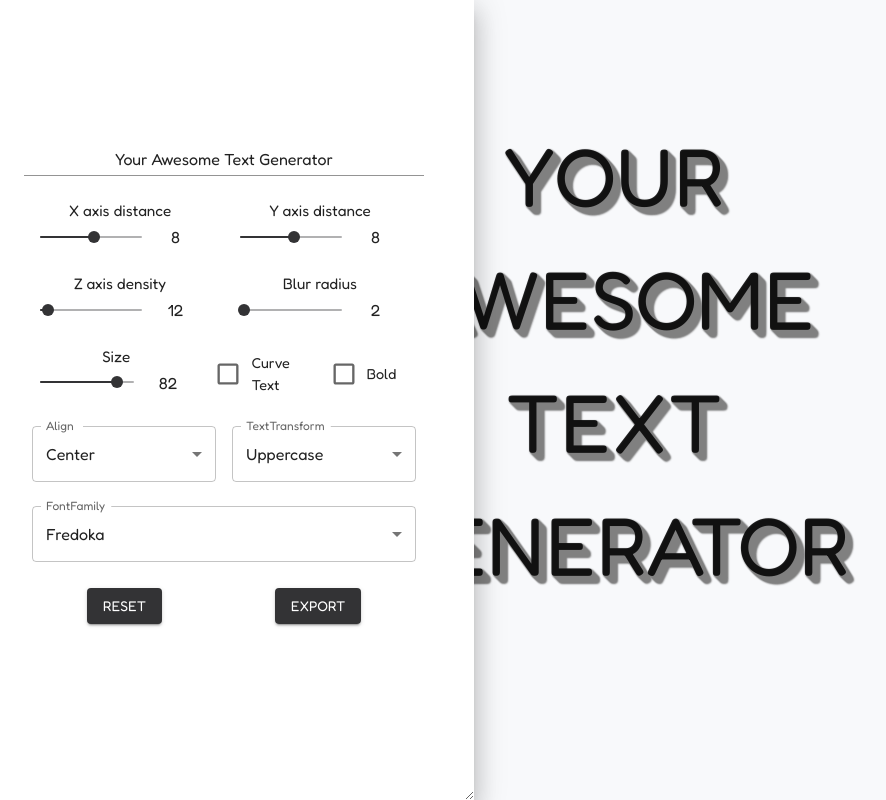
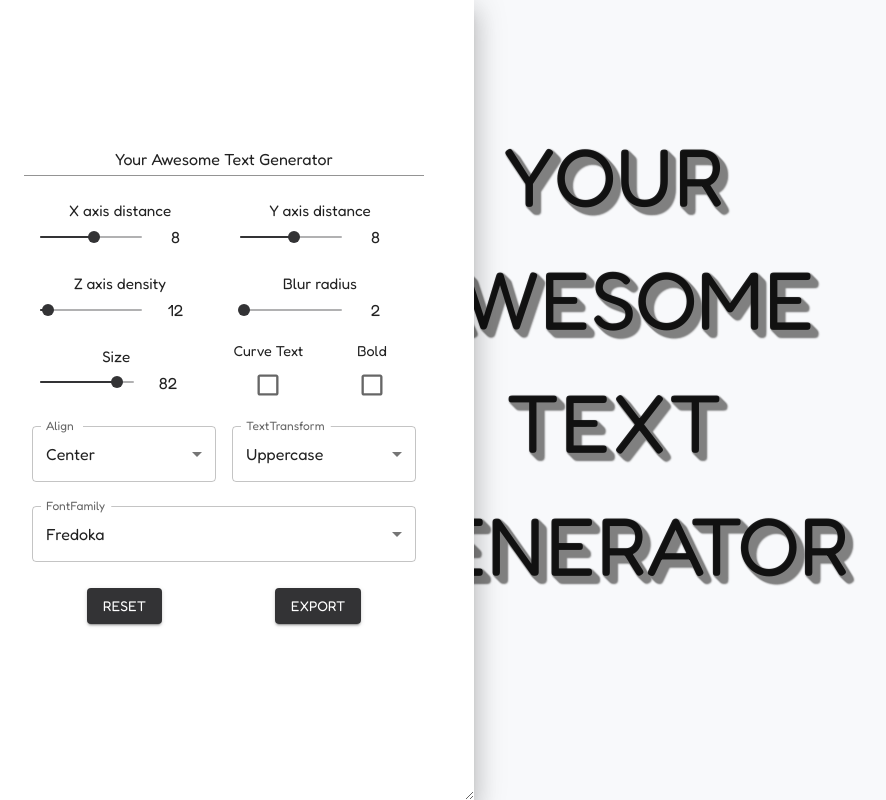
Before and after one commit to Crhist0/awesome-title-generator, a React (Create React App) app: page / in a window 1280 px wide. Shown: the whole page, without its empty margins (26-912 px from the left). Built offline with nearby package versions, Linux system fonts and the light colour scheme; a web font is replaced by a local one.

Commit message:
change label placement to top

```diff
--- a/src/components/Checkbox/Checkbox.jsx
+++ b/src/components/Checkbox/Checkbox.jsx
@@ -48,6 +48,7 @@ export const CheckBox = (props) => {
             },
           }}
           label={props.label}
+          labelPlacement="top"
         />
       </FlexWrapper>
     </FormGroup>
```
